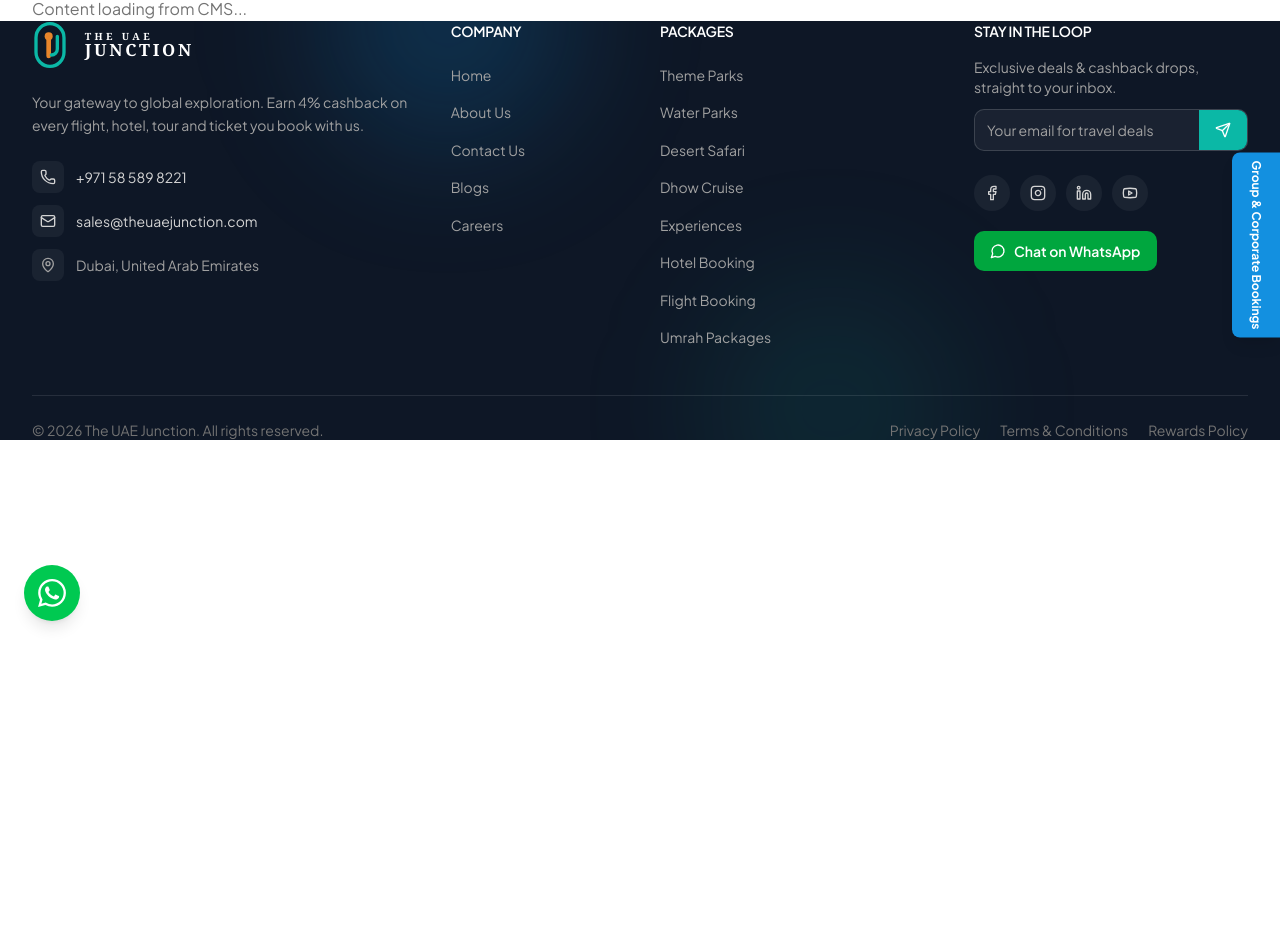
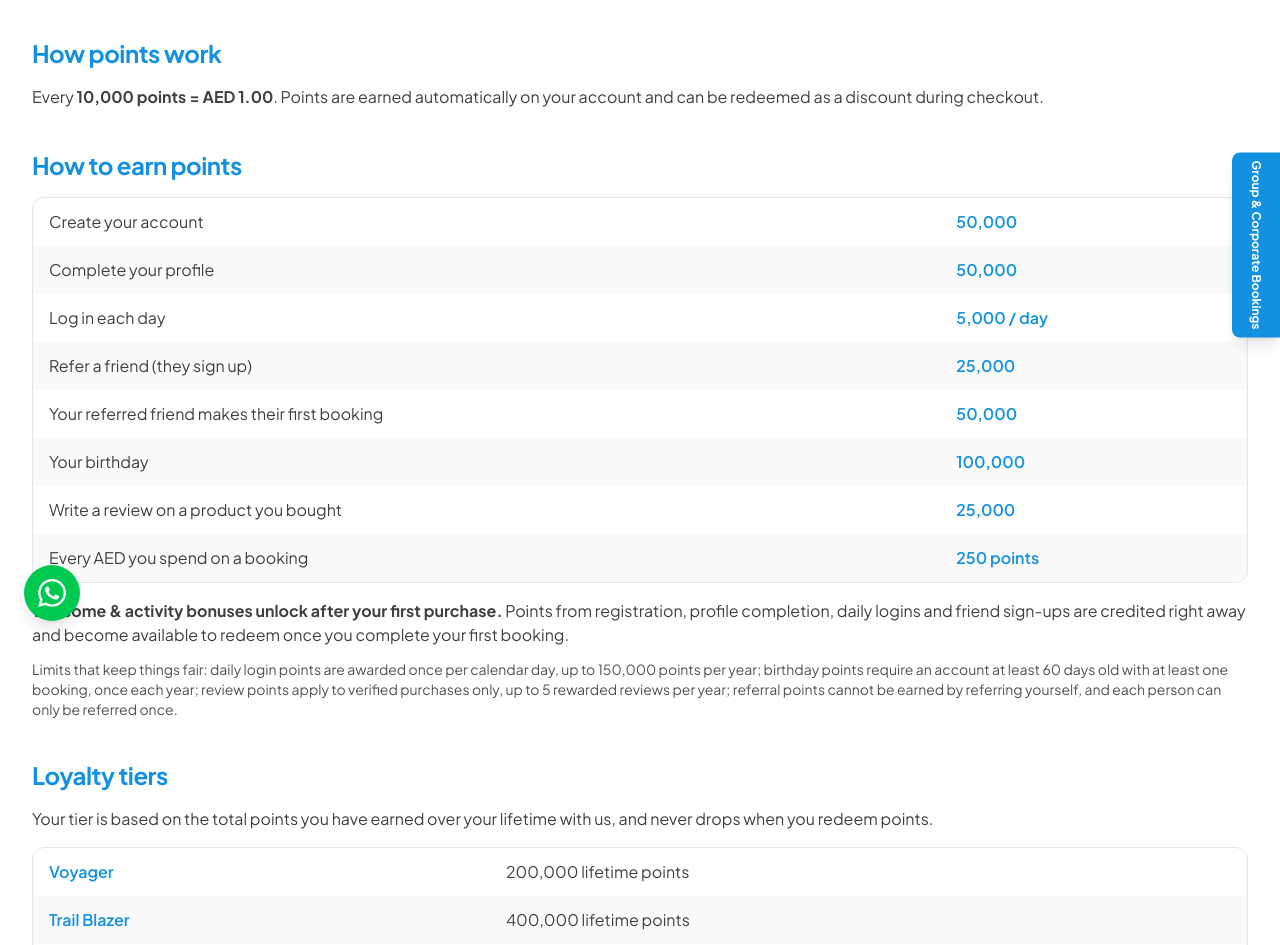
Before and after one commit to masimashiqeen1985/uae-junction-frontend, a Next.js app: page /rewards-policy in a window 1280 px wide. Shown: the part 155-1100 px from the top of the page. Before the commit the page ends 800 px from the top, so only its background shows below. Built offline with nearby package versions, Linux system fonts and the light colour scheme; no server answers.

Commit message:
Revise Rewards Policy with detailed program information
Updated the Rewards Policy page to include detailed information about the Rewards Program, including how to earn and redeem points, loyalty tiers, and program terms.

```diff
--- a/src/app/rewards-policy/page.tsx
+++ b/src/app/rewards-policy/page.tsx
@@ -1,3 +1,128 @@
-import type{Metadata}from'next'
-export const metadata:Metadata={title:'Rewards Policy'}
-export default function Page(){return<div className="container-xl py-16 max-w-3xl"><h1 className="font-display font-bold text-4xl text-secondary mb-8">Rewards Policy</h1><p className="text-neutral-500">Content loading from CMS...</p></div>}
+import type { Metadata } from 'next'
+
+export const metadata: Metadata = {
+  title: 'Rewards Program Policy',
+  description:
+    'How the UAE Junction Rewards Program works — earning points, loyalty tiers, redemption, and program terms.',
+}
+
+const earn: [string, string][] = [
+  ['Create your account', '50,000'],
+  ['Complete your profile', '50,000'],
+  ['Log in each day', '5,000 / day'],
+  ['Refer a friend (they sign up)', '25,000'],
+  ['Your referred friend makes their first booking', '50,000'],
+  ['Your birthday', '100,000'],
+  ['Write a review on a product you bought', '25,000'],
+  ['Every AED you spend on a booking', '250 points'],
+]
+
+const tiers: [string, string][] = [
+  ['Voyager', '200,000 lifetime points'],
+  ['Trail Blazer', '400,000 lifetime points'],
+  ['Ambassador', '600,000 lifetime points'],
+]
+
+export default function Page() {
+  return (
+    <div className="container-xl py-16 max-w-3xl">
+      <h1 className="font-display font-bold text-4xl text-secondary mb-2">Rewards Program Policy</h1>
+      <p className="text-neutral-500 mb-10">Effective 4 June 2026</p>
+
+      <section className="space-y-4 mb-10">
+        <h2 className="font-display font-bold text-2xl text-secondary">How points work</h2>
+        <p className="text-neutral-700">
+          Every <strong>10,000 points = AED 1.00</strong>. Points are earned automatically on your
+          account and can be redeemed as a discount during checkout.
+        </p>
+      </section>
+
+      <section className="mb-10">
+        <h2 className="font-display font-bold text-2xl text-secondary mb-4">How to earn points</h2>
+        <div className="overflow-hidden rounded-xl border border-neutral-200">
+          <table className="w-full text-left">
+            <tbody>
+              {earn.map(([label, pts], i) => (
+                <tr key={label} className={i % 2 ? 'bg-neutral-50' : ''}>
+                  <td className="px-4 py-3 text-neutral-700">{label}</td>
+                  <td className="px-4 py-3 font-semibold text-secondary whitespace-nowrap">{pts}</td>
+                </tr>
+              ))}
+            </tbody>
+          </table>
+        </div>
+        <p className="text-neutral-700 mt-4">
+          <strong>Welcome &amp; activity bonuses unlock after your first purchase.</strong> Points
+          from registration, profile completion, daily logins and friend sign-ups are credited right
+          away and become available to redeem once you complete your first booking.
+        </p>
+        <p className="text-neutral-600 text-sm mt-3">
+          Limits that keep things fair: daily login points are awarded once per calendar day, up to
+          150,000 points per year; birthday points require an account at least 60 days old with at
+          least one booking, once each year; review points apply to verified purchases only, up to 5
+          rewarded reviews per year; referral points cannot be earned by referring yourself, and each
+          person can only be referred once.
+        </p>
+      </section>
+
+      <section className="mb-10">
+        <h2 className="font-display font-bold text-2xl text-secondary mb-4">Loyalty tiers</h2>
+        <p className="text-neutral-700 mb-4">
+          Your tier is based on the total points you have earned over your lifetime with us, and never
+          drops when you redeem points.
+        </p>
+        <div className="overflow-hidden rounded-xl border border-neutral-200">
+          <table className="w-full text-left">
+            <tbody>
+              {tiers.map(([label, req], i) => (
+                <tr key={label} className={i % 2 ? 'bg-neutral-50' : ''}>
+                  <td className="px-4 py-3 font-semibold text-secondary">{label}</td>
+                  <td className="px-4 py-3 text-neutral-700">{req}</td>
+                </tr>
+              ))}
+            </tbody>
+          </table>
+        </div>
+      </section>
+
+      <section className="space-y-3 mb-10">
+        <h2 className="font-display font-bold text-2xl text-secondary">How to redeem points</h2>
+        <ul className="list-disc pl-5 text-neutral-700 space-y-1">
+          <li>Conversion: 10,000 points = AED 1.00</li>
+          <li>Minimum order: AED 600</li>
+          <li>Maximum discount per booking: the lower of AED 200 or 20% of your order total</li>
+          <li>Where: at checkout only, applied as a discount to your booking</li>
+        </ul>
+        <p className="text-neutral-700">
+          Points cannot be exchanged for cash and cannot be transferred to another account.
+        </p>
+      </section>
+
+      <section className="space-y-3">
+        <h2 className="font-display font-bold text-2xl text-secondary">Program terms</h2>
+        <p className="text-neutral-700">
+          <strong>Non-monetary value.</strong> Points have no cash value and cannot be exchanged,
+          refunded, or transferred outside the redemption system described above.
+        </p>
+        <p className="text-neutral-700">
+          <strong>Cancellations &amp; refunds.</strong> If a booking is cancelled or refunded, the
+          points earned on that booking are removed (proportionally for partial refunds). If you used
+          points on a booking that is later refunded, those redeemed points are credited back to your
+          account.
+        </p>
+        <p className="text-neutral-700">
+          <strong>Expiry.</strong> Points may expire after 12 months of account inactivity.
+        </p>
+        <p className="text-neutral-700">
+          <strong>Account integrity.</strong> Points may be adjusted or revoked in cases of misuse,
+          fraud, or violation of platform policies.
+        </p>
+        <p className="text-neutral-700">
+          <strong>Program changes.</strong> UAE Junction reserves the right to modify, suspend, or
+          terminate the Rewards Program, including point values, tier thresholds, and redemption
+          limits, at any time without prior notice.
+        </p>
+      </section>
+    </div>
+  )
+}
```
